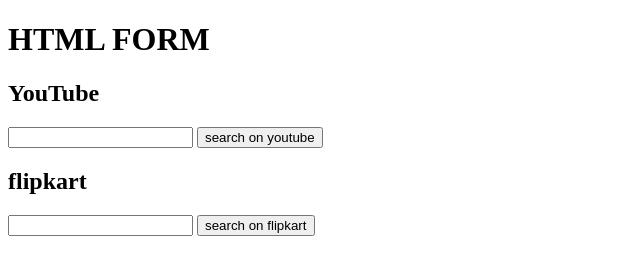
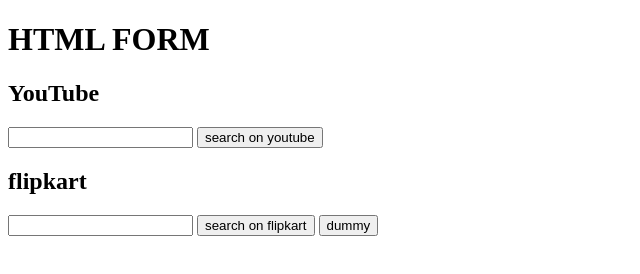
Before and after one commit to karishmakumariDev/html-css, a plain HTML site: page 04_form_element/index.html in a window 1280 px wide. Shown: the whole page, without its empty margins (0-640 px from the left). Drawn offline with Linux system fonts and the light colour scheme.

Commit message:
added a button

```diff
--- a/04_form_element/index.html
+++ b/04_form_element/index.html
@@ -16,6 +16,7 @@
     <form action="https://www.flipkart.com/search">
         <input type="text" name="q">
         <button>search on flipkart</button>
+        <button>dummy</button>
     </form>
 
 </body>
```
